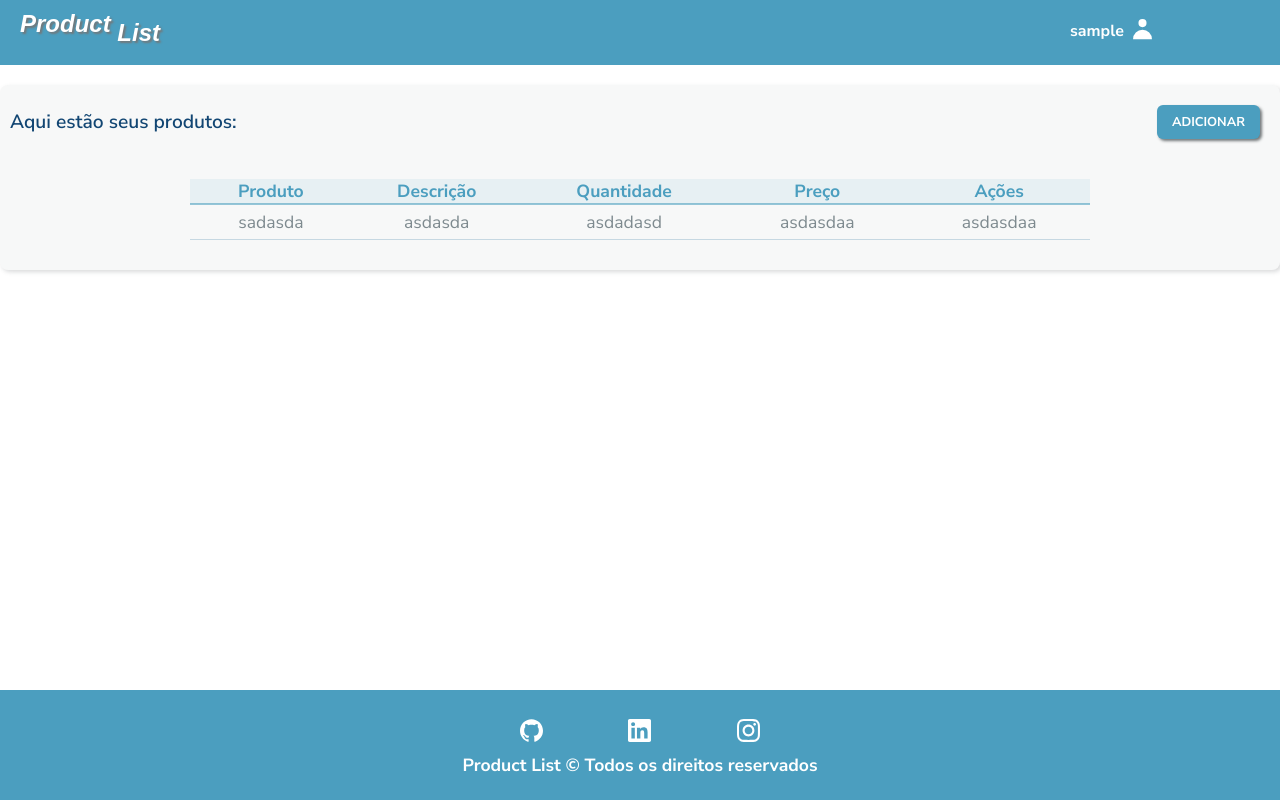
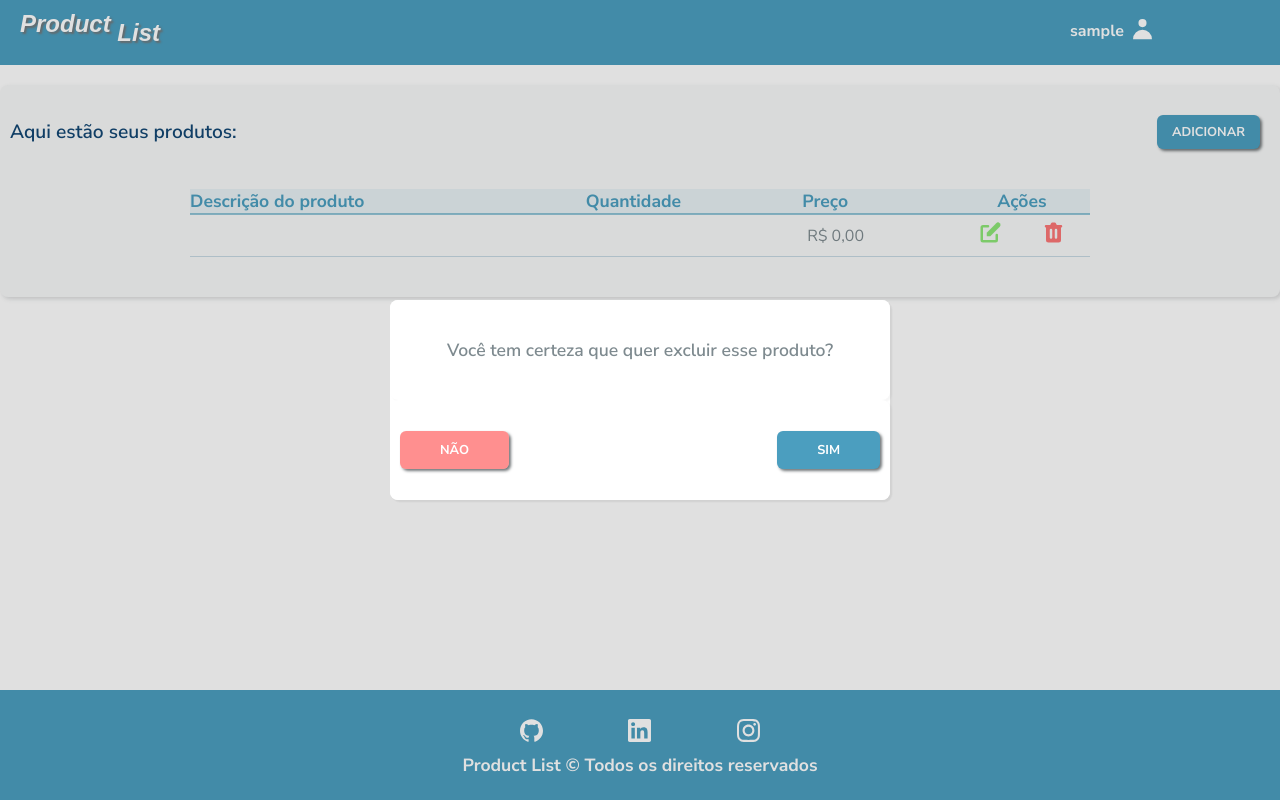
Before and after one commit to i4n-v/ProductList, a PHP site: page /views/dashboard.php in a window 1280 px wide. Run offline with PHP 8.4, Linux system fonts and the light colour scheme; the visitor is signed in with stand-in values (Sample User, id 1); tables that the repository leaves empty or names only in its code hold one stand-in row (values such as "Sample post"); data that the repository does not hold is empty; some web fonts are replaced.

Commit message:
Adding products data from table and inicial modal for delete products

```diff
--- a/actions/init.php
+++ b/actions/init.php
@@ -33,4 +33,8 @@ function userNameView($name){
   $name = implode(' ', $name);
   return $name;
 }
+
+function moneyFormat($value){
+  return 'R$ ' . str_replace('.', ',',number_format($value, 2));
+}
 ?>
--- a/css/style.css
+++ b/css/style.css
@@ -21,6 +21,10 @@ header{
     max-width: 100vw;
     min-height: 65px;
     background-color:  #4B9EBF;
+}
+
+body{
+    position: relative;
 }
 
 .wrapper{
@@ -483,7 +487,7 @@ footer{
     border-radius: 8px;
     background-color: #ccd2d428;
     margin: 20px auto;
-    padding: 10px;
+    padding: 20px 10px;
     box-shadow: 2px 2px 4px #73787a44;
 }
 
@@ -508,15 +512,14 @@ footer{
     font: bold 1.1em 'Nunito Sans', sans-serif;
     border-radius: 8px;
     border-bottom: 2px solid #4b9ebf91;
-    text-align: center;
-    padding: 10px;
+    text-align: left;
 }
 
 .products-table tbody{
-    text-align: center;
+    text-align: left;
     padding-bottom: 5px;
     color: #7e8a8f;
-    font: 1.1em 'Nunito Sans', sans-serif;
+    font: 1em 'Nunito Sans', sans-serif;
 }
 
 .products-table tbody > tr{
@@ -524,8 +527,17 @@ footer{
     border-bottom: 1px solid #7aa5bf63;
 }
 
+.products-table tbody > tr:hover{
+    transition: 0.5s;
+    background-color: #4b9ebf18;
+}
+
 .products-table tbody > tr > td{
     padding: 5px;
+}
+
+.products-table tbody > tr:nth-child(even) {
+       background-color: #4b9ebf18;
 }
 
 .description-page{
@@ -538,6 +550,104 @@ footer{
     color: #124673;
 }
 
+.validate-dashboard{
+    max-width: 900px;
+    margin: auto;
+}
+
+.div-btn{
+    flex-direction: row !important;
+    justify-content: space-between !important;
+}
+
+.actions-th{
+    text-align: center;
+}
+
+.table-actions div{
+    flex: 1;
+    text-align: center;
+}
+
+.btn-edit{
+    width: 100%;
+    height: 100%;
+    cursor: pointer;
+}
+
+.btn-edit svg{
+    width: 25px;
+    height: 25px;
+    fill: #6ce04fc2;
+}
+
+.btn-edit svg:hover{
+    transition: 0.5s;
+    fill: #28ca00;
+}
+
+.btn-delete{
+    width: 100%;
+    height: 100%;
+    cursor: pointer;
+}
+
+.btn-delete svg{
+    width: 25px;
+    height: 25px;
+    fill: rgba(255, 0, 0, 0.527)
+}
+
+.btn-delete svg:hover{
+    transition: 0.5s;
+    fill: rgba(255, 0, 0, 0.733)
+}
+
+/* modal delete */
+
+.modal-delete{
+    position: absolute;
+    width: 100%;
+    height: 100%;
+    background-color: #0000001f;
+    top: 0;
+    right: 0;
+    justify-content: center;
+    align-items: center;
+}
+
+.modal-delete div{
+    background-color: #ffffff;
+    max-width: 500px;
+    max-height: 200px;
+    width: 100%;
+    height: 100%;
+    border-radius: 8px;
+    box-shadow: 2px 2px 2px #00000009;
+}
+
+.modal-delete div{
+    flex-direction: column;
+    justify-content: center;
+    align-items: center;
+}
+
+.modal-delete div > div{
+    flex-direction: row;
+    align-items: center;
+    justify-content: center;
+}
+
+.modal-delete div > div > p{
+    text-align: center;
+    font: 600 1.1em 'Nunito Sans', sans-serif;
+    color: #7e8a8f;
+}
+
+.modal-delete div > div > a{
+    padding: 10px 40px;
+}
+
 /* add product page */
 
 #add-product-container{
@@ -545,7 +655,7 @@ footer{
     border-radius: 8px;
     background-color: #ccd2d428;
     margin: 20px auto;
-    padding: 10px;
+    padding: 20px 10px;
     box-shadow: 2px 2px 4px #73787a44;
 }
 
@@ -601,16 +711,6 @@ footer{
     color: #73787a;
 }
 
-.validate-dashboard{
-    max-width: 900px;
-    margin: auto;
-}
-
-.div-btn{
-    flex-direction: row !important;
-    justify-content: space-between;
-}
-
 /* general btn */
 
 .min-btn{
--- a/views/dashboard.php
+++ b/views/dashboard.php
@@ -1,6 +1,5 @@
 <!DOCTYPE html>
 <html lang="pt-br">
-
 <head>
     <meta charset="UTF-8">
     <meta http-equiv="X-UA-Compatible" content="IE=edge">
@@ -12,6 +11,7 @@
 </head>
 <?php
 require_once '../actions/init.php';
+require_once '../dataBase/conectDatabase.php';
 loggedToAcess();
 validateMessage();
 ?>
@@ -28,11 +28,17 @@ validateMessage();
                         <?php require_once '../images/icons/user.svg'; ?>
                     </div>
                     <div id="dropdown">
-                       <ul class="flex-container">
-                            <a href="#"><li>Perfil</li></a>
-                            <a href="dashboard.php"><li>Seus produtos</li></a>
-                            <a href="../actions/logout.php"><li>Sair</li></a>
-                       </ul>
+                        <ul class="flex-container">
+                            <a href="#">
+                                <li>Perfil</li>
+                            </a>
+                            <a href="dashboard.php">
+                                <li>Seus produtos</li>
+                            </a>
+                            <a href="../actions/logout.php">
+                                <li>Sair</li>
+                            </a>
+                        </ul>
                     </div>
                 </nav>
             </div>
@@ -44,12 +50,12 @@ validateMessage();
                     <a href="add-product-page.php" class="min-btn btn-confirm">Adicionar</a>
                 </div>
                 <div>
-                    <?php if($GLOBALS['success'] != null): ?>
+                    <?php if ($GLOBALS['success'] != null) : ?>
                         <div class="validate success validate-dashboard">
                             <p><?= $GLOBALS['success'] ?></p>
                             <span onclick="closeValidate()">x</span>
                         </div>
-                    <?php elseif($GLOBALS['error'] != null): ?>
+                    <?php elseif ($GLOBALS['error'] != null) : ?>
                         <div class="validate error validate-dashboard">
                             <p><?= $GLOBALS['error'] ?></p>
                             <span onclick="closeValidate()">x</span>
@@ -57,22 +63,46 @@ validateMessage();
                     <?php endif ?>
                 </div>
                 <div class="products-container">
+                    <?php
+                    $query = "SELECT * FROM `PRODUCTS` WHERE (`PROD_USER_ID` = ?)";
+                    $stmt = $pdo->prepare($query);
+                    $stmt->execute([$_SESSION['id']]);
+                    $products = $stmt->fetchAll(PDO::FETCH_ASSOC);
+                    ?>
                     <table class="products-table">
                         <thead>
-                            <th>Produto</th>
-                            <th>Descrição</th>
+                            <th>Descrição do produto</th>
                             <th>Quantidade</th>
                             <th>Preço</th>
-                            <th>Ações</th>
+                            <th class="actions-th">Ações</th>
                         </thead>
                         <tbody>
-                            <tr>
-                                <td>sadasda</td>
-                                <td>asdasda</td>
-                                <td>asdadasd</td>
-                                <td>asdasdaa</td>
-                                <td>asdasdaa</td>
-                            </tr>
+                            <?php foreach ($products as $product): ?>
+                                <tr>
+                                    <td><?= $product['PROD_DESC'] ?></td>
+                                    <td><?= $product['PROD_QUANTITY'] ?></td>
+                                    <td><?= moneyFormat($product['PROD_VALUE'], 2) ?></td>
+                                    <td class="flex-container table-actions">
+                                        <div>
+                                            <a href="#" class="btn-edit"><?php require '../images/icons/edit.svg'; ?></a>
+                                        </div>
+                                        <div>
+                                            <a class="btn-delete"><?php require '../images/icons/trash.svg'; ?></a>
+                                        </div>
+                                    </td>
+                                </tr>
+                                <div class="modal-delete flex-container">
+                                    <div class="flex-container">
+                                        <div class="flex-container">
+                                            <p>Você tem certeza que quer excluir esse produto?</p>
+                                        </div>
+                                        <div class="flex-container div-btn">
+                                            <a class="min-btn btn-cancel">Não</a>
+                                            <a href="../actions/delete-product.php?product=<?= $product['PROD_ID'] ?>" class="min-btn btn-confirm">Sim</a>
+                                        </div>
+                                    </div>
+                                </div>
+                            <?php endforeach ?>
                         </tbody>
                     </table>
                 </div>
```
Also changed, not shown: actions/delete-product.php (added), images/icons/edit.svg (added), images/icons/trash.svg (added).
